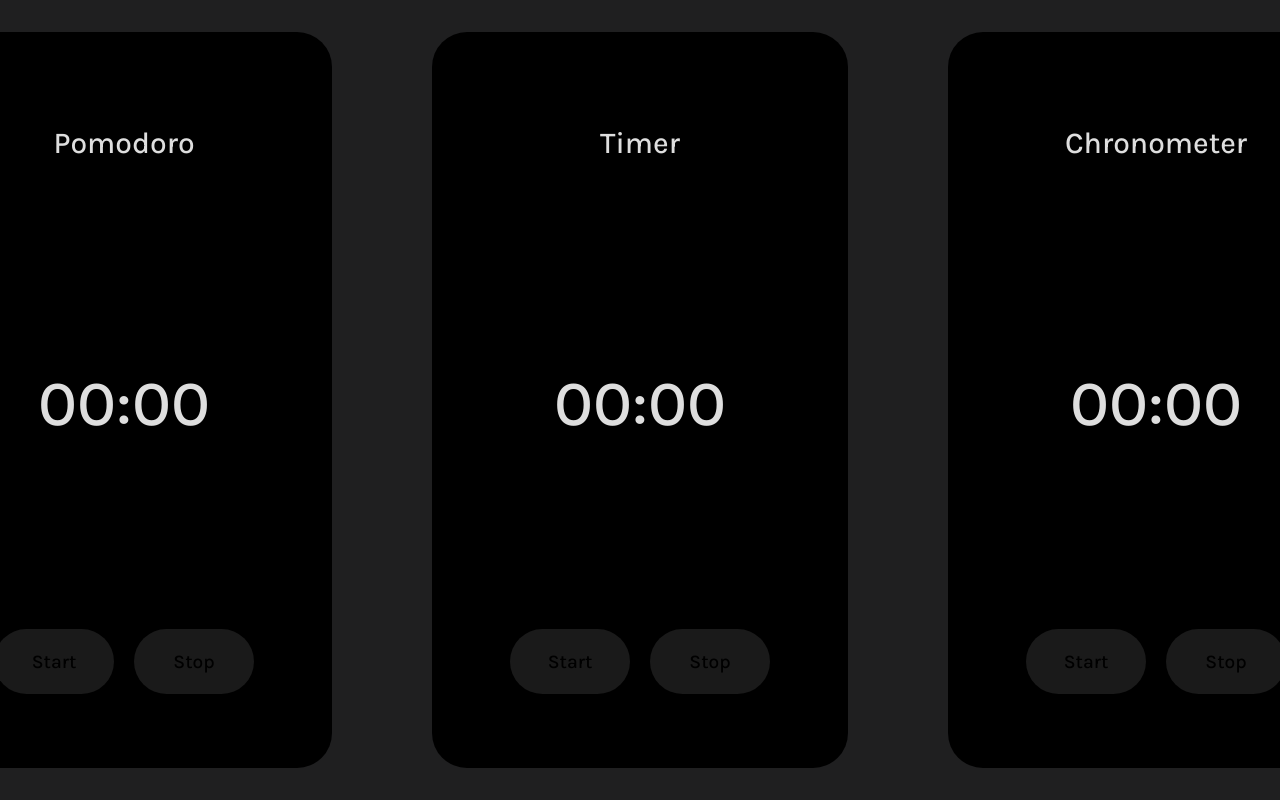
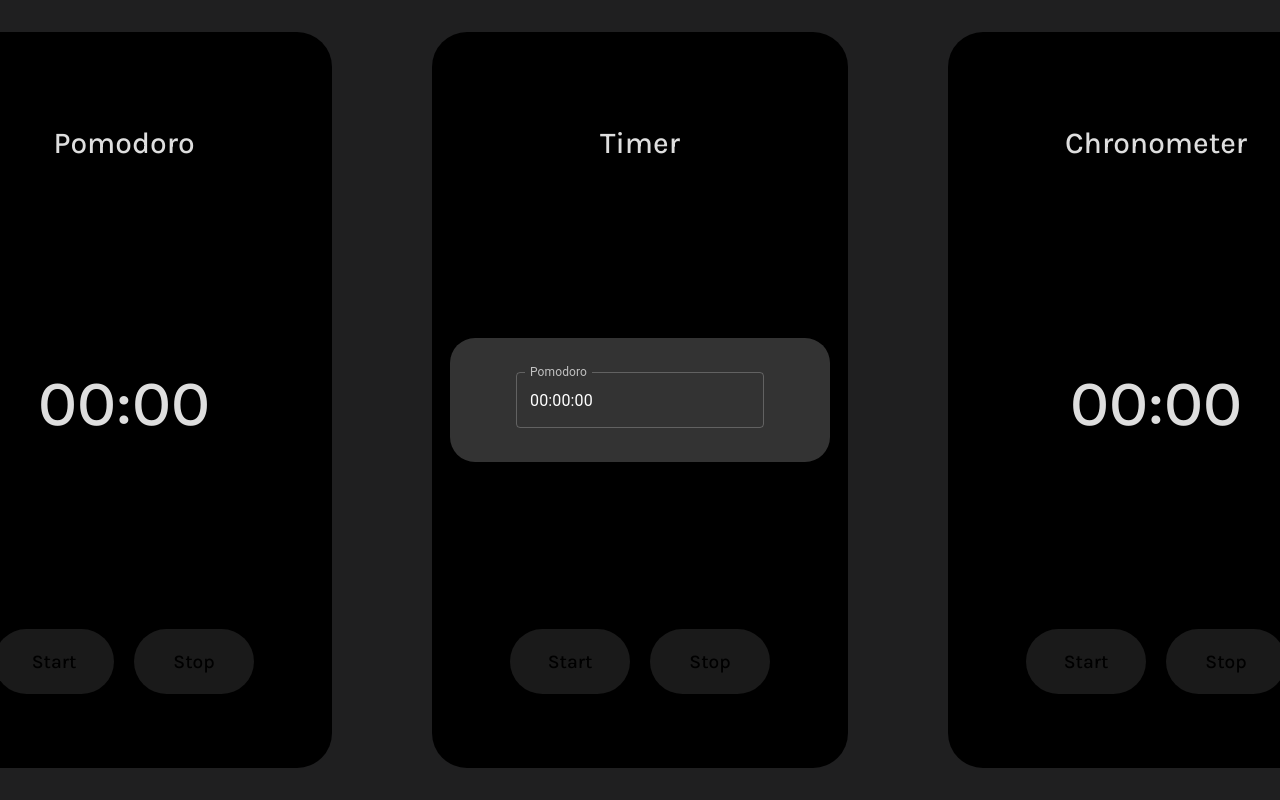
Before and after one commit to V-Viruzz/pomodoro, a React (Vite) app: page / in a window 1280 px wide. Shown: the top 800 px of the page. Built offline with nearby package versions, Linux system fonts and the light colour scheme.

Commit message:
input event beta

```diff
--- a/package.json
+++ b/package.json
@@ -9,6 +9,12 @@
     "preview": "vite preview"
   },
   "dependencies": {
+    "@emotion/react": "^11.10.5",
+    "@emotion/styled": "^11.10.5",
+    "@mui/material": "^5.11.0",
+    "@mui/x-date-pickers": "^5.0.11",
+    "date-fns": "^2.29.3",
+    "dayjs": "^1.11.7",
     "react": "^18.2.0",
     "react-dom": "^18.2.0"
   },
--- a/src/App.css
+++ b/src/App.css
@@ -13,3 +13,16 @@
 .container-time {
   display: flex;
 }
+main .container-input {
+  position: absolute;
+  background-color: rgb(51, 51, 51);
+  padding: 30px;
+  width: 20rem;
+  height: 4rem;
+  display: flex;
+  flex-direction: column;
+  align-items: center;
+  justify-content: center;
+  border-radius: 25px;
+  font-size: 40px;
+}
--- a/src/App.jsx
+++ b/src/App.jsx
@@ -1,27 +1,56 @@
-// import { useState } from 'react'
-import './App.css'
+import * as React from "react";
+import dayjs from "dayjs";
+import "./App.css";
 import Time from "./components/Time";
+import SecondsTimePicker from "./components/SecondsTimePicker";
 
 function App() {
-  // const [count, setCount] = useState(0)
+  const [value, setValue] = React.useState(dayjs("2022-04-07"));
+  const [time, setTime] = React.useState('00:00');
 
   function fnStart() {
-    console.log('wtf start');
+    console.log("wtf start");
+    console.log(value);
+    // setTime(`${value.$H}:${value.$m}:${value.$s}`)
   }
   function fnStop() {
-    console.log('wtf stop');
+    console.log("wtf stop");
   }
   return (
     <div className="App">
       <main className="container-app">
         <div className="container-time">
-        <Time title="Pomodoro" valueTime="00:00" clickStart={fnStart} clickStop={fnStop}/>
-        <Time title="Timer" valueTime="00:00" clickStart={fnStart} clickStop={fnStop}/>
-        <Time title="Chronometer" valueTime="00:00" clickStart={fnStart} clickStop={fnStop}/>
+          <Time
+            title="Pomodoro"
+            valueTime={time}
+            clickStart={fnStart}
+            clickStop={fnStop}
+          />
+          <Time
+            title="Timer"
+            valueTime={time}
+            clickStart={fnStart}
+            clickStop={fnStop}
+          />
+          <Time
+            title="Chronometer"
+            valueTime={time}
+            clickStart={fnStart}
+            clickStop={fnStop}
+          />
+        </div>
+        <div className="container-input">
+          <SecondsTimePicker
+            value={value}
+            fnChange={(newValue) => {
+              setTime(`${newValue.$H}:${newValue.$m}:${newValue.$s}`)
+              setValue(newValue);
+            }}
+          ></SecondsTimePicker>
         </div>
       </main>
     </div>
-  )
+  );
 }
 
-export default App
+export default App;
--- /dev/null
+++ b/src/components/SecondsTimePicker.jsx
@@ -0,0 +1,58 @@
+import * as React from "react";
+import dayjs from "dayjs";
+import TextField from "@mui/material/TextField";
+import Stack from "@mui/material/Stack";
+import { AdapterDayjs } from "@mui/x-date-pickers/AdapterDayjs";
+import { LocalizationProvider } from "@mui/x-date-pickers/LocalizationProvider";
+import { TimePicker } from "@mui/x-date-pickers/TimePicker";
+import { ThemeProvider, createTheme } from "@mui/material/styles";
+import CssBaseline from "@mui/material/CssBaseline";
+
+const darkTheme = createTheme({
+  palette: {
+    mode: "dark",
+  },
+});
+
+const theme = createTheme({
+  LocalizationProvider: {
+    // Name of the component
+    LocalizationProvider: {
+      styleOverrides: {
+        // Name of the slot
+        input: {
+          // Some CSS
+          fontSize: '5rem',
+          color: 'white',
+          backgroundColor: 'red',
+        },
+      },
+    },
+  },
+});
+
+function SecondsTimePicker({value, fnChange}) {
+
+  return (
+
+    <ThemeProvider theme={darkTheme}>
+      <LocalizationProvider dateAdapter={AdapterDayjs}>
+        <Stack spacing={3}>
+          <TimePicker
+            ampm={false}
+            openTo="hours"
+            views={["hours", "minutes", "seconds"]}
+            inputFormat="HH:mm:ss"
+            mask="__:__:__"
+            label="Pomodoro"
+            value={value}
+            onChange={fnChange}
+            renderInput={(params) => <TextField {...params} />}
+          />
+        </Stack>
+      </LocalizationProvider>
+      </ThemeProvider>
+  );
+}
+
+export default SecondsTimePicker;
```
Also changed, not shown: 1 other file (tests, documents, lock files or other folders).
